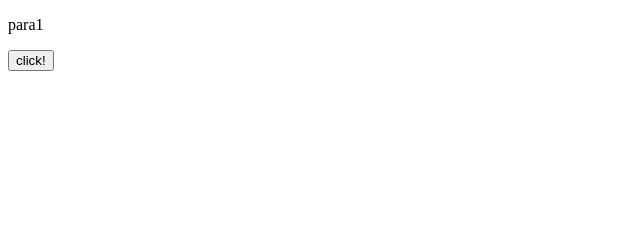
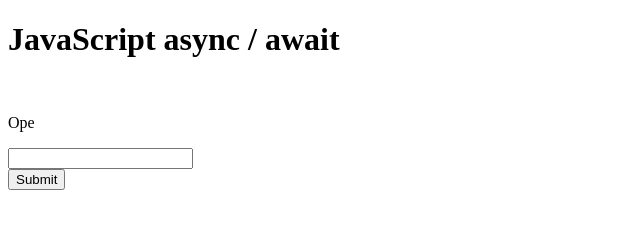
Before and after one commit to DreamLand7707/Matrix-mixed-MSVC, a website: page 1.html in a window 1280 px wide. Shown: the whole page, without its empty margins (0-640 px from the left). Drawn offline with Linux system fonts and the light colour scheme.

Commit message:
2023/1/31

```diff
--- a/1.html
+++ b/1.html
@@ -1,11 +1,14 @@
 <!DOCTYPE html>
 <head>
-    <script src="./1.js">
-    </script>
+    <script src="./1.js"></script>
 </head>
 <html>
     <body>
-        <p id="para1">para1</p>
-        <button onclick="fun1()">click!</button>
+        <h1>JavaScript async / await</h1>
+        <br>
+        <p id="demo">Ope</p>
+        <input type="text" id="input" name="input" />
+        <br />
+        <input type="submit" value="Submit" onclick="fun1()"/>
     </body>
 </html>
--- a/1.js
+++ b/1.js
@@ -1,12 +1,15 @@
 function fun1() {
-    class A {
-        constructor() {
-            this.opo = 3.6;
+    var para = document.getElementById("demo");
+    let pro = new Promise(function (resolve, reject) {
+        if (document.getElementById("input").value == "hello") resolve("123");
+        else reject("rejec");
+    });
+    pro.then(
+        function (data) {
+            para.innerHTML = data;
+        },
+        function (err) {
+            para.innerHTML = err;
         }
-    }
-    dd = new A();
-    var b;
-    if (dd.constructor == A) b = true;
-    else b = false;
-    document.getElementById("para1").innerHTML = b.toString();
+    );
 }
--- a/jsconfig.json
+++ b/jsconfig.json
@@ -2,7 +2,7 @@
     "compilerOptions": {
         "module": "ESNext",
         "moduleResolution": "Node",
-        "target": "ES2020",
+        "target": "ES6",
         "jsx": "react",
         "strictNullChecks": true,
         "strictFunctionTypes": true
```
